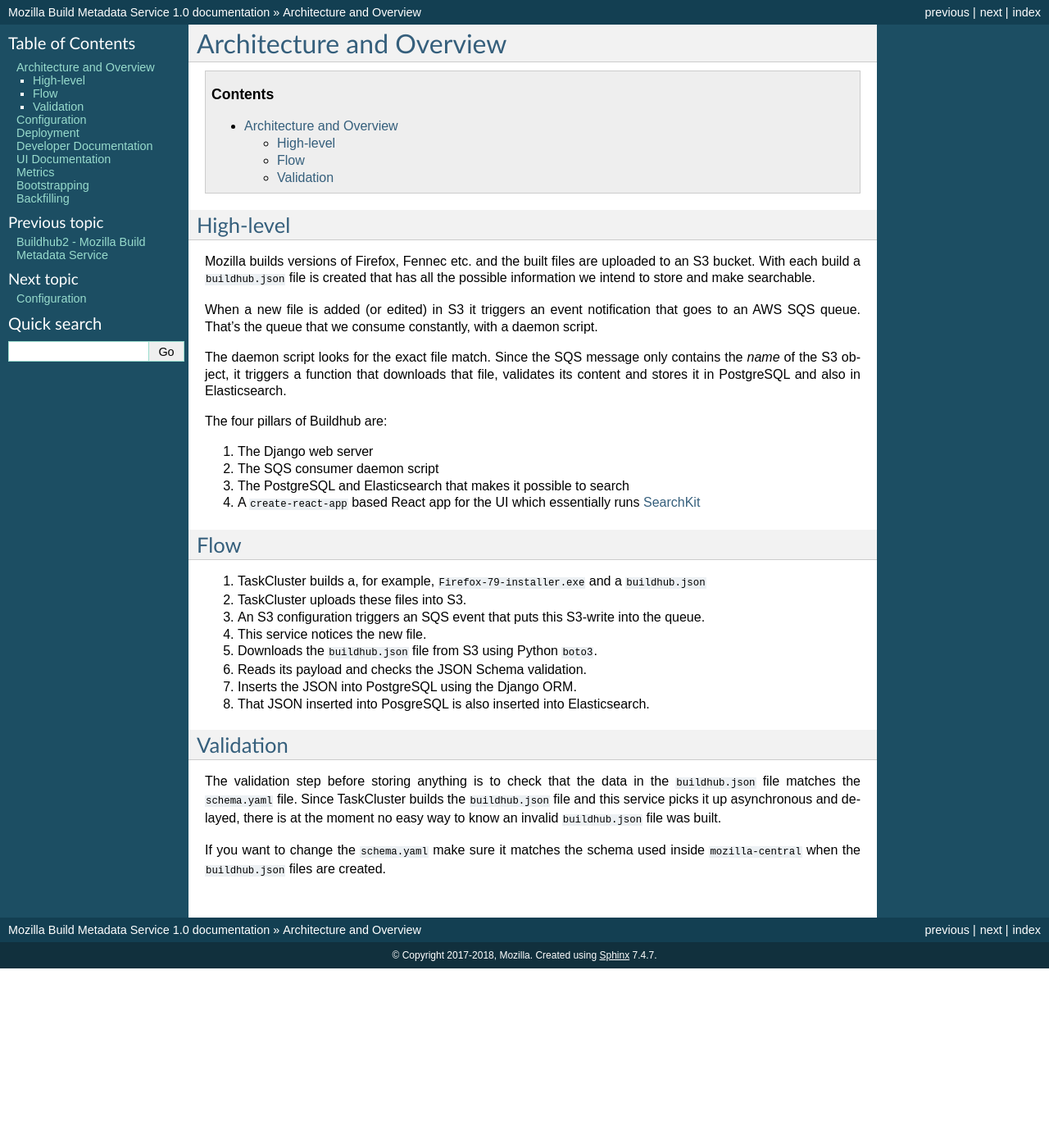
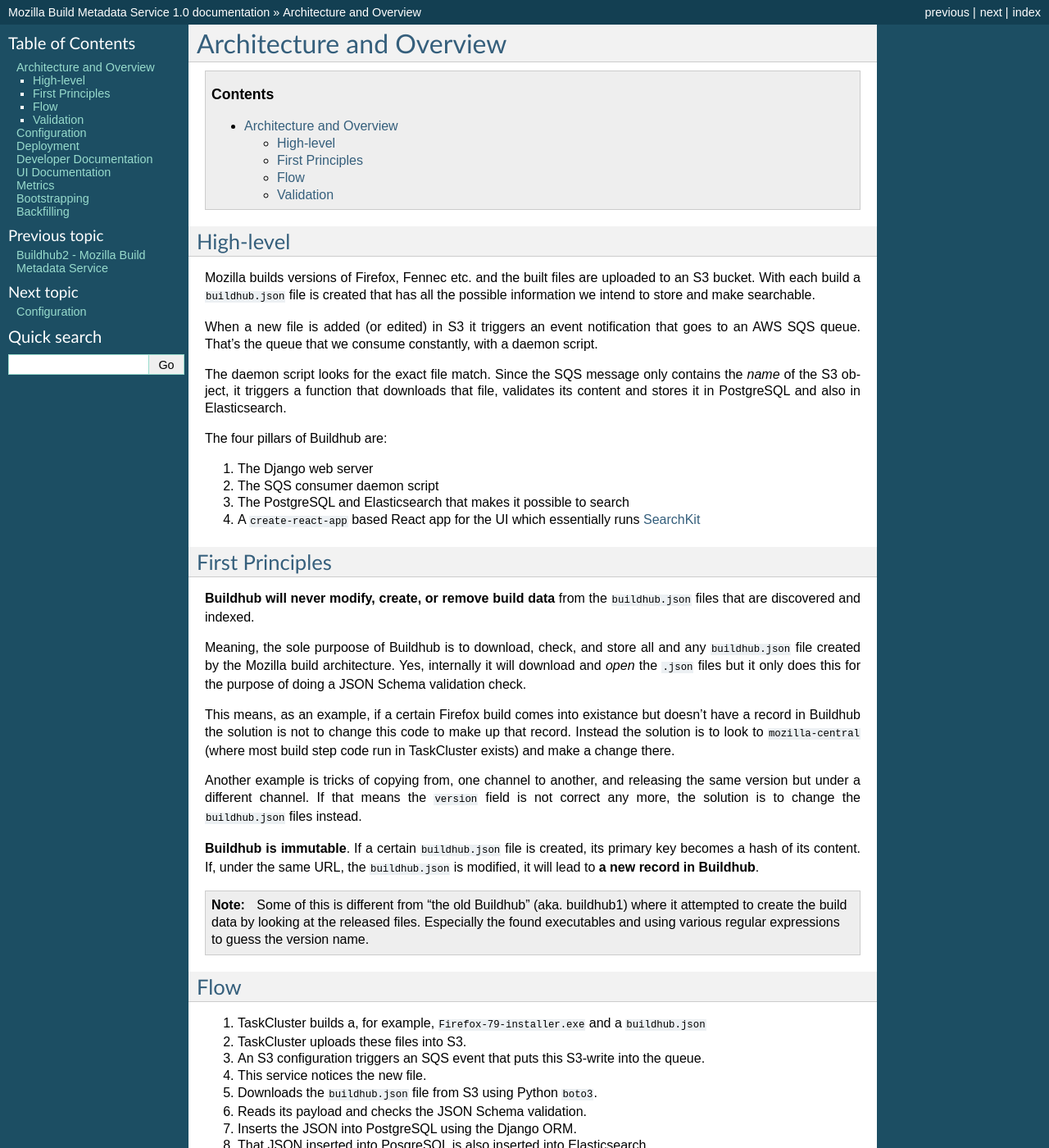
Before and after one commit to mozilla-releng/buildhub2, a Sphinx documentation site: the page built from docs/architecture.rst, in a window 1280 px wide and 1400 px high. Shown: the whole window at 82% size. Built offline with Sphinx 7.4.7, drawn with Linux system fonts in a browser that asks for light colours.

Commit message:
Document first principle/manifesto about Builbdhub2
Part of #393

```diff
--- a/docs/architecture.rst
+++ b/docs/architecture.rst
@@ -27,6 +27,36 @@
 4. A ``create-react-app`` based React app for the UI which essentially runs
    `SearchKit <https://github.com/searchkit/searchkit>`_
 
+First Principles
+================
+
+**Buildhub will never modify, create, or remove build data** from the ``buildhub.json``
+files that are discovered and indexed.
+
+Meaning, the sole purpoose of Buildhub is to download, check, and store all and
+any ``buildhub.json`` file created by the Mozilla build architecture. Yes, internally
+it will download and *open* the ``.json`` files but it only does this for the
+purpose of doing a JSON Schema validation check.
+
+This means, as an example, if a certain Firefox build comes into existance
+but doesn't have a record in Buildhub the solution is not to change this code to
+make up that record. Instead the solution is to look to ``mozilla-central``
+(where most build step code run in TaskCluster exists) and make a change there.
+
+Another example is tricks of copying from, one channel to another, and releasing
+the same version but under a different channel. If that means the ``version`` field
+is not correct any more, the solution is to change the ``buildhub.json`` files
+instead.
+
+**Buildhub is immutable**. If a certain ``buildhub.json`` file is created, its
+primary key becomes a hash of its content. If, under the same URL, the
+``buildhub.json`` is modified, it will lead to **a new record in Buildhub**.
+
+.. note:: Some of this is different from "the old Buildhub" (aka. buildhub1) where
+          it attempted to create the build data by looking at the released files.
+          Especially the found executables and using various regular expressions
+          to guess the version name.
+
 Flow
 ====
 
```
